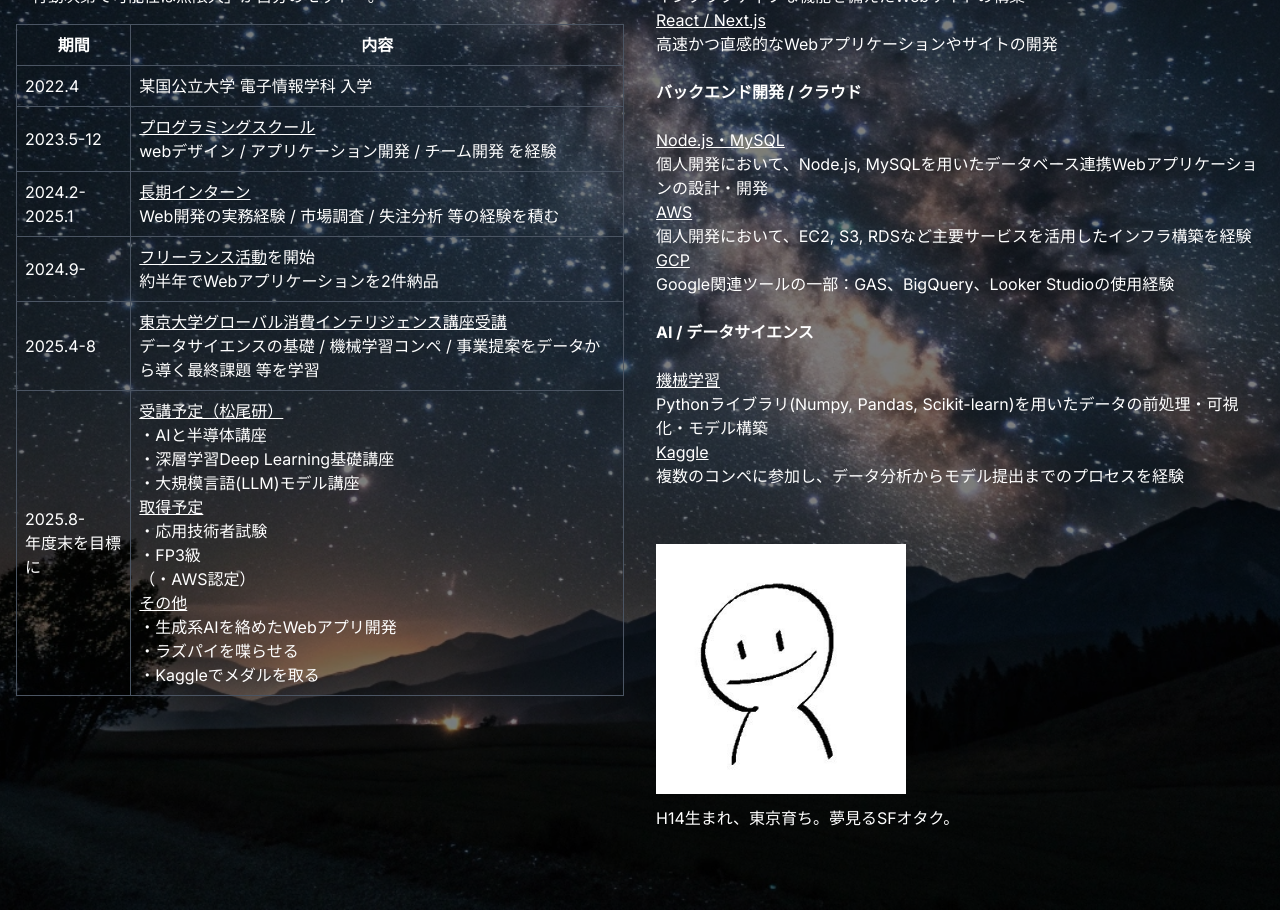
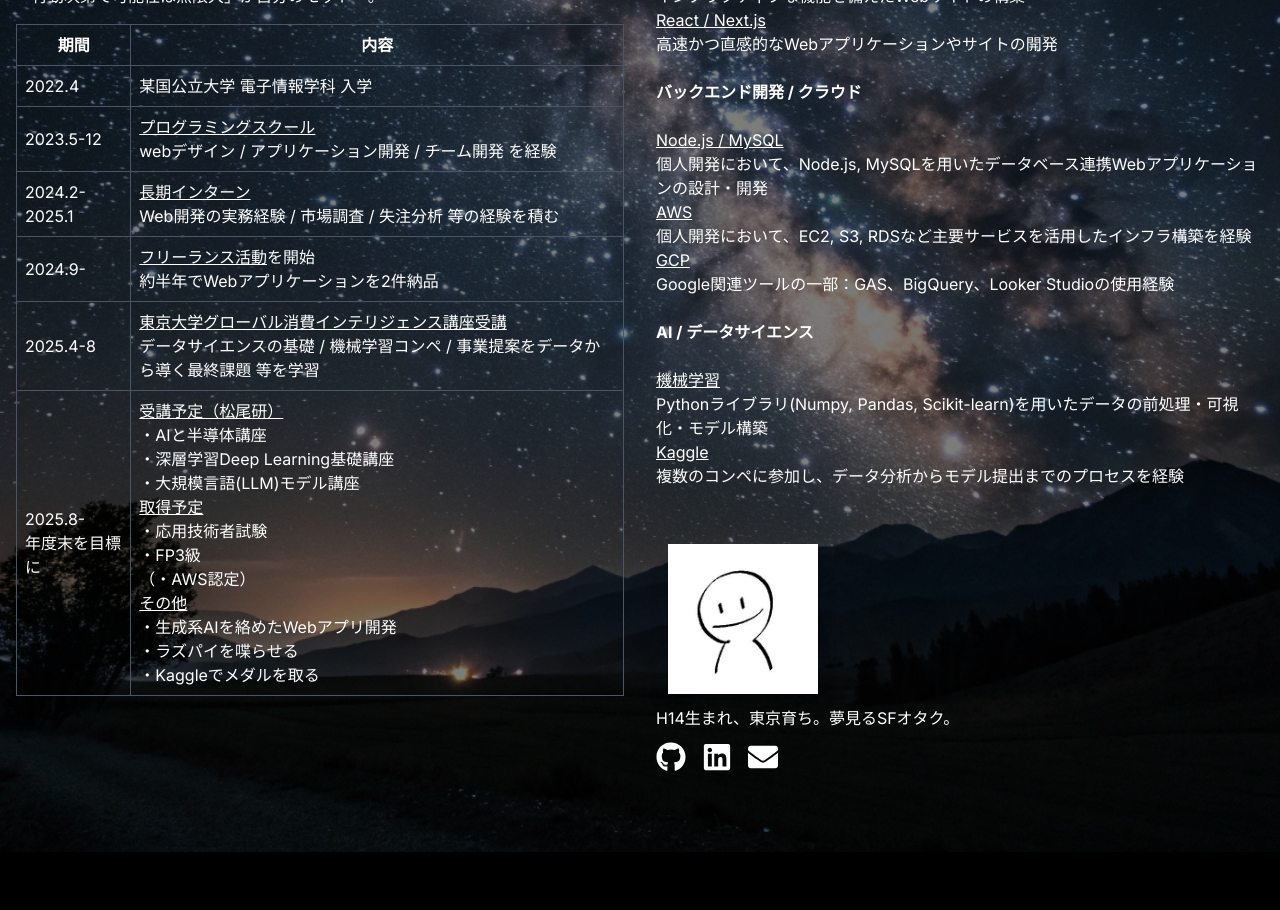
Before and after one commit to yu-rimasui/v3-portfolio, a Next.js app: page /profile in a window 1280 px wide. Shown: the part 360-1270 px from the top of the page. After the commit the page ends 1212 px from the top, so only its background shows below. Built offline with nearby package versions, Linux system fonts and the light colour scheme.

Commit message:
feat: SNS情報追加

```diff
--- a/app/page.tsx
+++ b/app/page.tsx
@@ -65,7 +65,7 @@
       {/* コンテンツ */}
       <div className="relative z-10 text-center">
         <motion.h1
-          className="text-6xl font-bold mb-4 text-white"
+          className="text-6xl font-bold mb-4 text-white italic"
           initial={{ y: -50, opacity: 0 }}
           animate={{ y: 0, opacity: 1 }}
           transition={{ duration: 0.8 }}
--- a/app/profile/page.tsx
+++ b/app/profile/page.tsx
@@ -1,6 +1,7 @@
 "use client";
 
 import { motion } from "framer-motion";
+import { FaGithub, FaLinkedin, FaEnvelope } from "react-icons/fa";
 import Image from "next/image";
 
 const skills = [
@@ -144,7 +145,7 @@
               <br />
               <strong>バックエンド開発 / クラウド</strong>
               <br /> <br />
-              <span className="underline">Node.js・MySQL</span><br />個人開発において、Node.js, MySQLを用いたデータベース連携Webアプリケーションの設計・開発<br />
+              <span className="underline">Node.js / MySQL</span><br />個人開発において、Node.js, MySQLを用いたデータベース連携Webアプリケーションの設計・開発<br />
               <span className="underline">AWS</span><br />個人開発において、EC2, S3, RDSなど主要サービスを活用したインフラ構築を経験<br />
               <span className="underline">GCP</span><br />Google関連ツールの一部：GAS、BigQuery、Looker Studioの使用経験<br />
               <br />
@@ -159,12 +160,49 @@
               <Image
                 src="/images/about.jpg"
                 alt="プロフィール画像"
-                width={250}
-                height={250}
-                // className="mx-auto shadow-xl object-cover border-2 border-gray-300 p-1 bg-white ring-2 ring-indigo-300"
+                width={150}
+                height={150}
+                className="ms-3 shadow-xl object-cover border-gray-300 p-1 bg-white"
               />
             </div>
             <p>H14生まれ、東京育ち。夢見るSFオタク。</p>
+            <div className="flex space-x-4 mt-3">
+              <a
+                href="https://github.com/yu-rimasui"
+                target="_blank"
+                rel="noopener noreferrer"
+                className="text-3xl hover:text-gray-400 transition duration-300"
+                aria-label="GitHub"
+              >
+                <FaGithub />
+              </a>
+              <a
+                href="https://www.linkedin.com/in/yu-ri-masui-1b7970345/"
+                target="_blank"
+                rel="noopener noreferrer"
+                className="text-3xl hover:text-gray-400 transition duration-300"
+                aria-label="LinkedIn"
+              >
+                <FaLinkedin />
+              </a>
+              {/* <a
+                href="https://x.com/usagi6972"
+                target="_blank"
+                rel="noopener noreferrer"
+                className="text-3xl hover:text-gray-400 transition duration-300"
+                aria-label="Twitter"
+              >
+                <FaTwitter />
+              </a> */}
+              <a
+                href="mailto:yurimasui02@gmail.com"
+                className="text-3xl hover:text-gray-400 transition duration-300"
+                aria-label="Email"
+              >
+                <FaEnvelope />
+              </a>
+            </div>
+
 
           </motion.div>
         </div>
```
Also changed, not shown: public/images/about00.jpg (added).
